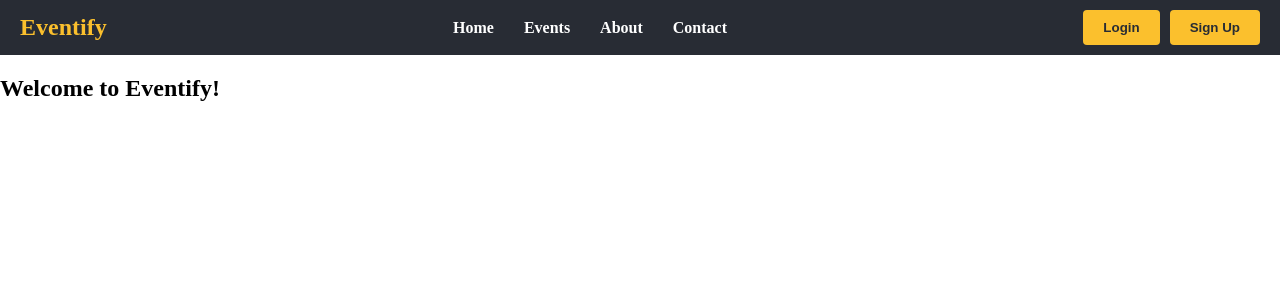
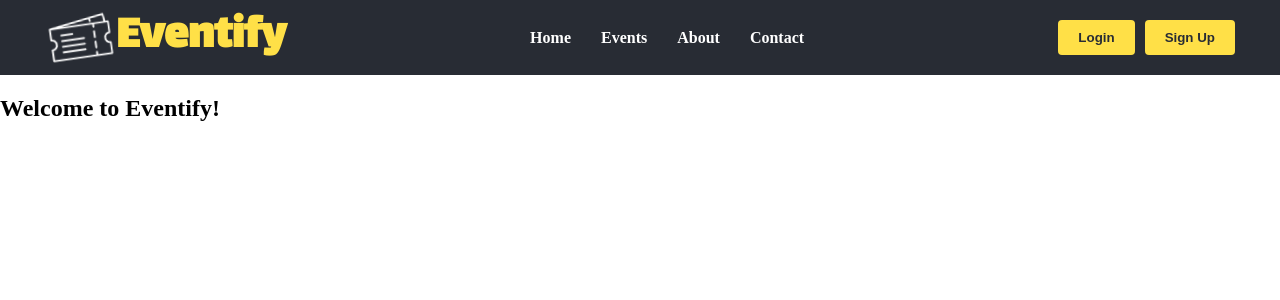
Before and after one commit to ali-mansour21/ActiveVibe, a React (Vite) app in the folder frontend/: page / in a window 1280 px wide. Shown: the top 300 px of the page. Built offline with nearby package versions, Linux system fonts and the light colour scheme.

Commit message:
Add the logo and style it

```diff
--- a/frontend/index.html
+++ b/frontend/index.html
@@ -3,6 +3,12 @@
   <head>
     <meta charset="UTF-8" />
     <link rel="icon" type="image/svg+xml" href="/vite.svg" />
+    <link rel="preconnect" href="https://fonts.googleapis.com" />
+    <link rel="preconnect" href="https://fonts.gstatic.com" crossorigin />
+    <link
+      href="https://fonts.googleapis.com/css2?family=Lalezar&display=swap"
+      rel="stylesheet"
+    />
     <meta name="viewport" content="width=device-width, initial-scale=1.0" />
     <title>Active Vibe</title>
   </head>
--- a/frontend/src/components/Header.jsx
+++ b/frontend/src/components/Header.jsx
@@ -1,10 +1,12 @@
 /* eslint-disable react/prop-types */
 import "../pages/styles/header.css";
+import logo from "../assets/logo/ticket.svg";
 const Header = ({ isAuthenticated }) => {
   return (
     <header className="header">
       <div className="header-container">
         <div className="logo">
+          <img srcSet={logo} alt="" />
           <h1>Eventify</h1>
         </div>
         <nav className="navigation">
@@ -26,7 +28,6 @@ const Header = ({ isAuthenticated }) => {
         <div className="actions">
           {isAuthenticated ? (
             <>
-              <button className="btn">Create Event</button>
               <button className="btn">Profile</button>
             </>
           ) : (
--- a/frontend/src/pages/styles/header.css
+++ b/frontend/src/pages/styles/header.css
@@ -1,19 +1,24 @@
 .header {
   background-color: #282c34;
   color: #fff;
-  padding: 10px 20px;
+  padding: 0px 20px;
 }
 
 .header-container {
   display: flex;
   justify-content: space-between;
   align-items: center;
+  padding-right: 25px;
+  padding-left: 25px;
 }
-
+.logo {
+  display: flex;
+}
 .logo h1 {
   margin: 0;
-  font-size: 24px;
-  color: #fbc02d;
+  font-size: 48px;
+  font-family: "Lalezar", system-ui;
+  color: #ffe047;
 }
 
 .navigation ul {
@@ -30,16 +35,19 @@
 .navigation a {
   text-decoration: none;
   color: #fff;
+  padding: 26px 0px;
   font-weight: bold;
 }
-
+.navigation li:hover a {
+  border-bottom: 3px solid #ffe047;
+}
 .actions {
   display: flex;
   align-items: center;
 }
 
 .actions .btn {
-  background-color: #fbc02d;
+  background-color: #ffe047;
   color: #282c34;
   border: none;
   padding: 10px 20px;
```
Also changed, not shown: frontend/src/assets/logo/ticket.svg (added).
